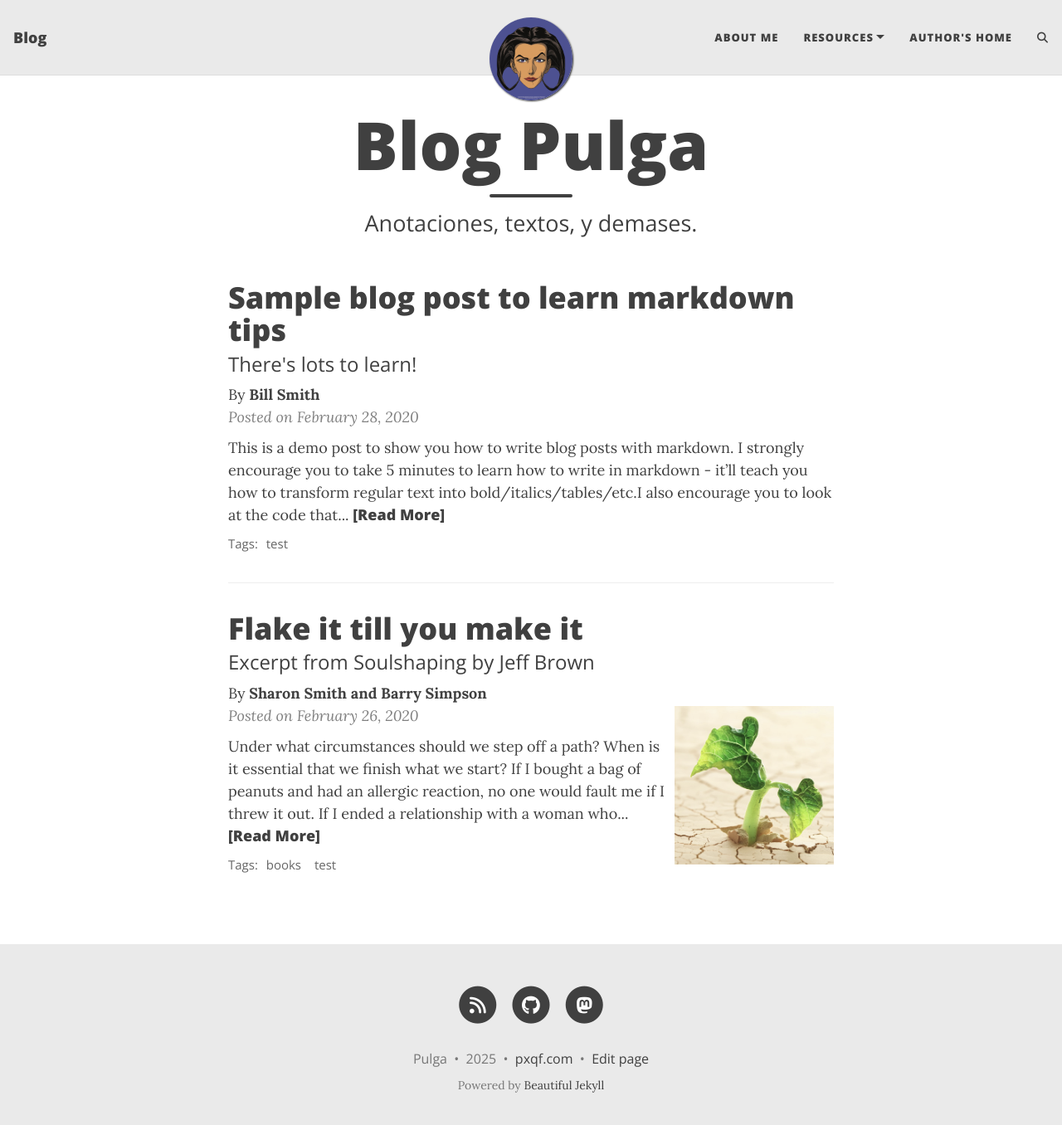
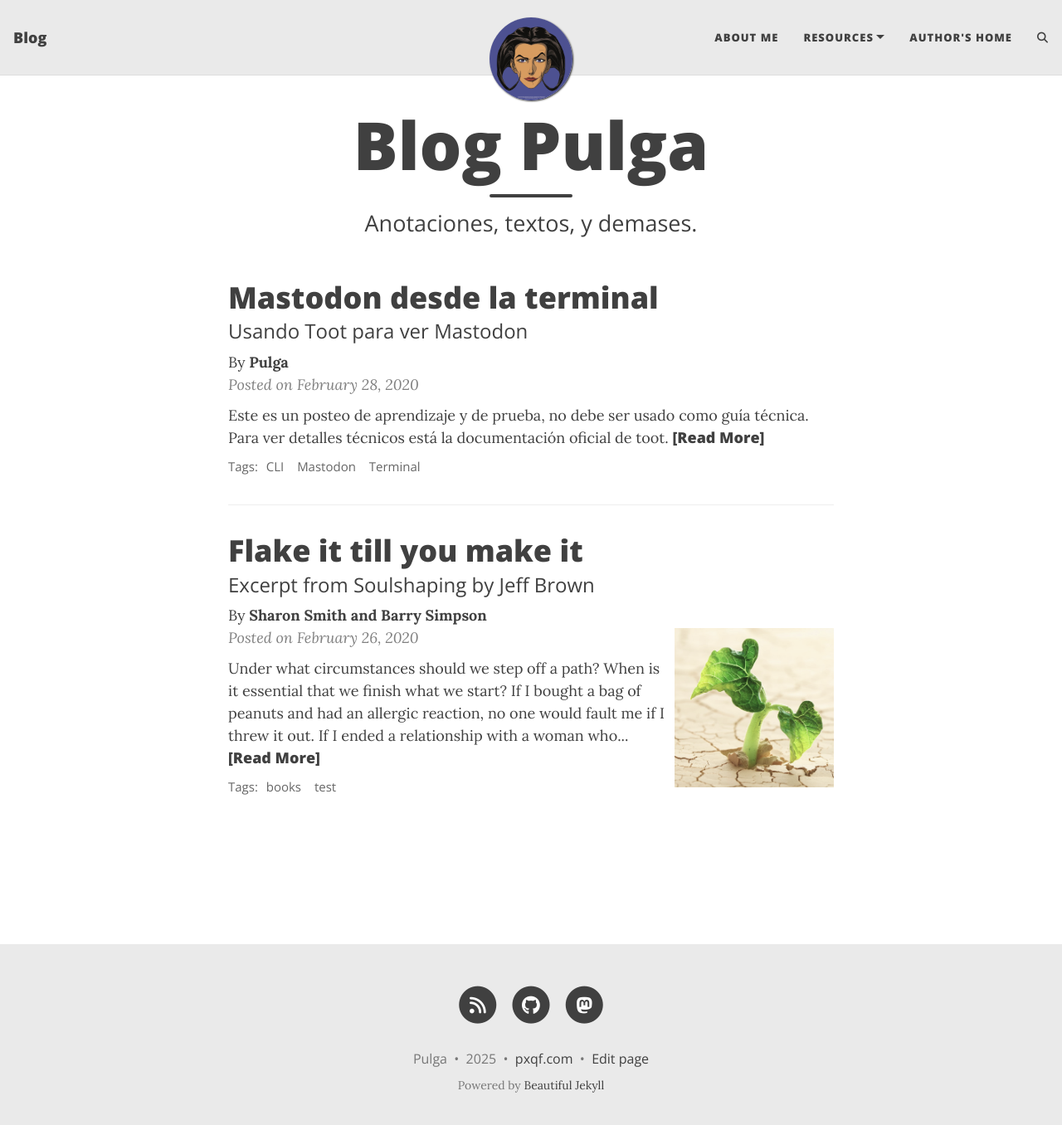
Before and after one commit to Pulga8/pulga8.github.io, a Jekyll site: the page built from index.html, in a window 1280 px wide and 1369 px high. Shown: the top 1356 px of the window at 83% size. Built offline with Jekyll 4.4.1, drawn with Linux system fonts in a browser that asks for light colours; the list of posts is cut into pages by our own code; comment, search, counter and statistics services are not loaded.

Commit message:
add toot post

````diff
--- a/_posts/2020-02-28-sample-markdown.md
+++ b/_posts/2020-02-28-sample-markdown.md
@@ -1,43 +1,62 @@
 ---
 layout: post
-title: Sample blog post to learn markdown tips
-subtitle: There's lots to learn!
-gh-repo: daattali/beautiful-jekyll
+title: Mastodon desde la terminal
+subtitle: Usando Toot para ver Mastodon
+gh-repo: ihabunek/toot
 gh-badge: [star, fork, follow]
-tags: [test]
+tags: [CLI, Mastodon, Terminal]
 comments: true
 mathjax: true
-author: Bill Smith
+author: Pulga
 ---
 
-{: .box-success}
-This is a demo post to show you how to write blog posts with markdown.  I strongly encourage you to [take 5 minutes to learn how to write in markdown](https://markdowntutorial.com/) - it'll teach you how to transform regular text into bold/italics/tables/etc.<br/>I also encourage you to look at the [code that created this post](https://raw.githubusercontent.com/daattali/beautiful-jekyll/master/_posts/2020-02-28-sample-markdown.md) to learn some more advanced tips about using markdown in Beautiful Jekyll.
+{: .box-warning}
+Este es un posteo de aprendizaje y de prueba, no debe ser usado como guía técnica. Para ver detalles técnicos está la [documentación oficial de toot](https://toot.bezdomni.net/).
 
-**Here is some bold text**
 
-## Here is a secondary heading
+## Toot
 
-[This is a link to a different site](https://deanattali.com/) and [this is a link to a section inside this page](#local-urls).
+Toot es un cliente de Mastodon desde la línea de comandos, o terminal. Permite interactuar con instancias de Mastodon, con una interfaz muy liviana desde la consola.
 
-Here's a table:
+Probé esta herramienta (tool) desde un [Antix](https://antixlinux.com/) modificado, conocido como [Cirujantix](https://cybercirujas.rebelion.digital/foro/viewtopic.php?t=324) ya que es un Antix modificado por el grupo Cybercirujas.
 
-| Number | Next number | Previous number |
-| :------ |:--- | :--- |
-| Five | Six | Four |
-| Ten | Eleven | Nine |
-| Seven | Eight | Six |
-| Two | Three | One |
+## Instalemos
 
-You can use [MathJax](https://www.mathjax.org/) to write LaTeX expressions. For example:
-When \\(a \ne 0\\), there are two solutions to \\(ax^2 + bx + c = 0\\) and they are $$x = {-b \pm \sqrt{b^2-4ac} \over 2a}.$$
+Hay varias formas de instalar toot, yo usé apt-get.
 
-How about a yummy crepe?
+1. Actualizamos:
 
-![Crepe](https://beautifuljekyll.com/assets/img/crepe.jpg)
+```sh
+$ sudo apt-get update
+```
 
-It can also be centered!
+2. Instalamos
+```sh
+$ sudo apt-get -y install toot
+```
 
-![Crepe](https://beautifuljekyll.com/assets/img/crepe.jpg){: .mx-auto.d-block :}
+<details markdown="1">
+<summary>Desinstalar</summary>
+Para desinstalar usar:
+```sh
+$ sudo apt-get remove toot
+```
+Y eliminar toot y sus dependencias:
+```sh
+$ sudo apt-get -y autoremove toot
+```
+</details>
+
+También se puede instalar vía pip, apt, brew y demás, en la documentación están bien especificados los casos.
+
+
+
+
+![Toteando](https://beautifuljekyll.com/assets/img/toot3.png)
+
+Y al tootear:
+
+![Toteando](https://beautifuljekyll.com/assets/img/toot4.png){: .mx-auto.d-block :}
 
 Here's a code chunk:
 
````
Also changed, not shown: assets/img/avatar-icon___.png (added), assets/img/toot1.png (added), assets/img/toot2.png (added), assets/img/toot3.png (added), assets/img/toot4.png (added).
